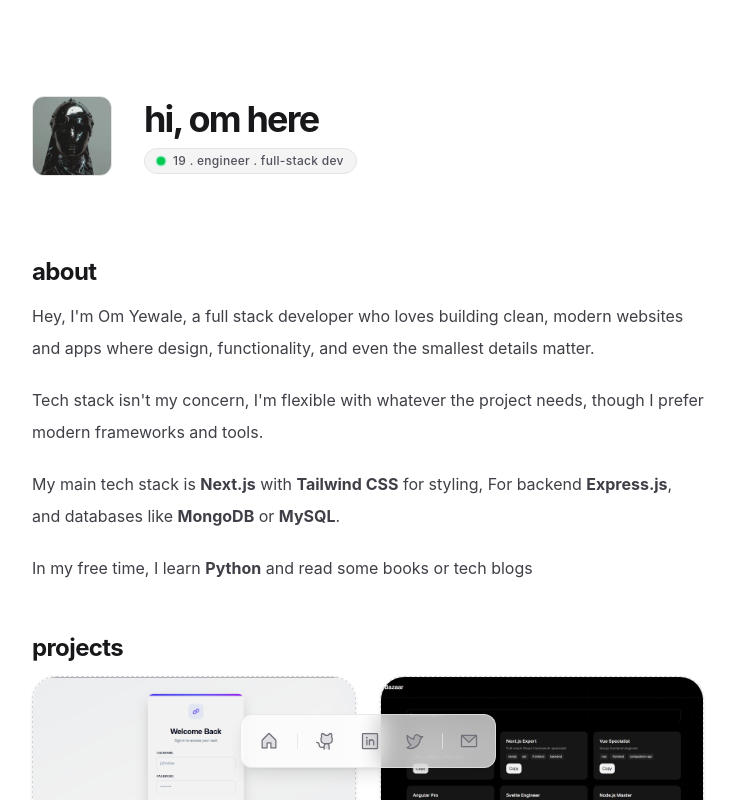
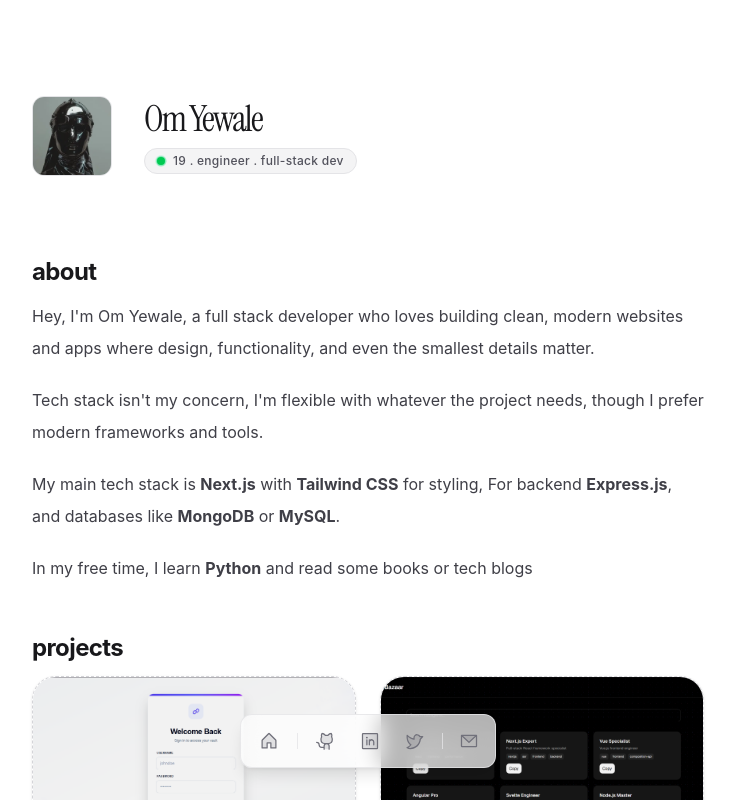
Before and after one commit to OMEE-Y/omfolio, a Next.js app: page / in a window 1280 px wide. Shown: the top 800 px of the page, without its empty margins (272-1007 px from the left). Built offline with nearby package versions, Linux system fonts and the light colour scheme.

Commit message:
changed font

```diff
--- a/src/app/globals.css
+++ b/src/app/globals.css
@@ -1,25 +1,32 @@
+@import url('https://fonts.googleapis.com/css2?family=Instrument+Serif:ital@0;1&display=swap');
+@import url('https://fonts.googleapis.com/css2?family=Inter:wght@400;700&display=swap');
 @import "tailwindcss";
 
-@tailwind base;
-@tailwind components;
-@tailwind utilities;
+@theme {
+  /* Define fonts here to use them as font-instrument and font-array */
+  --font-instrument: "Instrument Serif", serif;
+  --font-array: "Inter", sans-serif;
+}
 
+@layer base {
   :root {
     --background: #ffffff;
     --foreground: #000000;
+    color-scheme: light;
   }
-
 
   .dark {
     --background: #09090b;
     --foreground: #ffffff;
+    color-scheme: dark;
   }
 
   body {
-  background-color: var(--background);
-  color: var(--foreground);
+    /* Using Tailwind's @apply to use CSS variables easily */
+    @apply bg-[var(--background)] text-[var(--foreground)];
   }
+
   #oneko {
     pointer-events: none;
-
   }
+}
--- a/src/components/header.tsx
+++ b/src/components/header.tsx
@@ -30,9 +30,9 @@ export default function Header() {
     <>
       <header className="flex flex-row-reverse justify-end items-center mb-20 gap-8">
         <div className="flex-1">
-          <h1 className="text-4xl font-bold text-zinc-900 dark:text-white mb-2 tracking-tighter">
-            hi, om here
-          </h1>
+         <h1 className="font-instrument text-4xl font-weight:400 text-zinc-900 dark:text-white mb-2 tracking-tighter">
+  Om Yewale
+</h1>
 
          <div className="inline-flex items-center gap-2 px-3 py-1 rounded-full bg-zinc-100 dark:bg-zinc-800/50 border border-zinc-200 dark:border-zinc-700/50">
   <span className="relative flex h-2 w-2">
```
Lines whose indentation alone changed are shown as unchanged.
